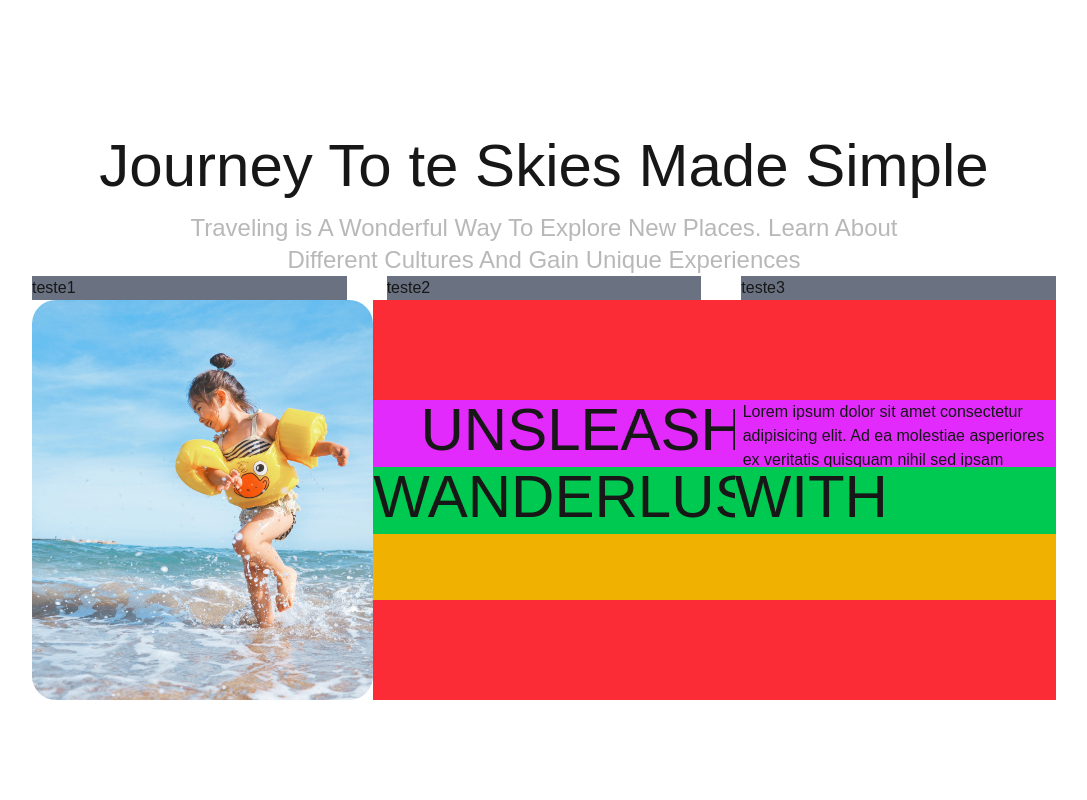
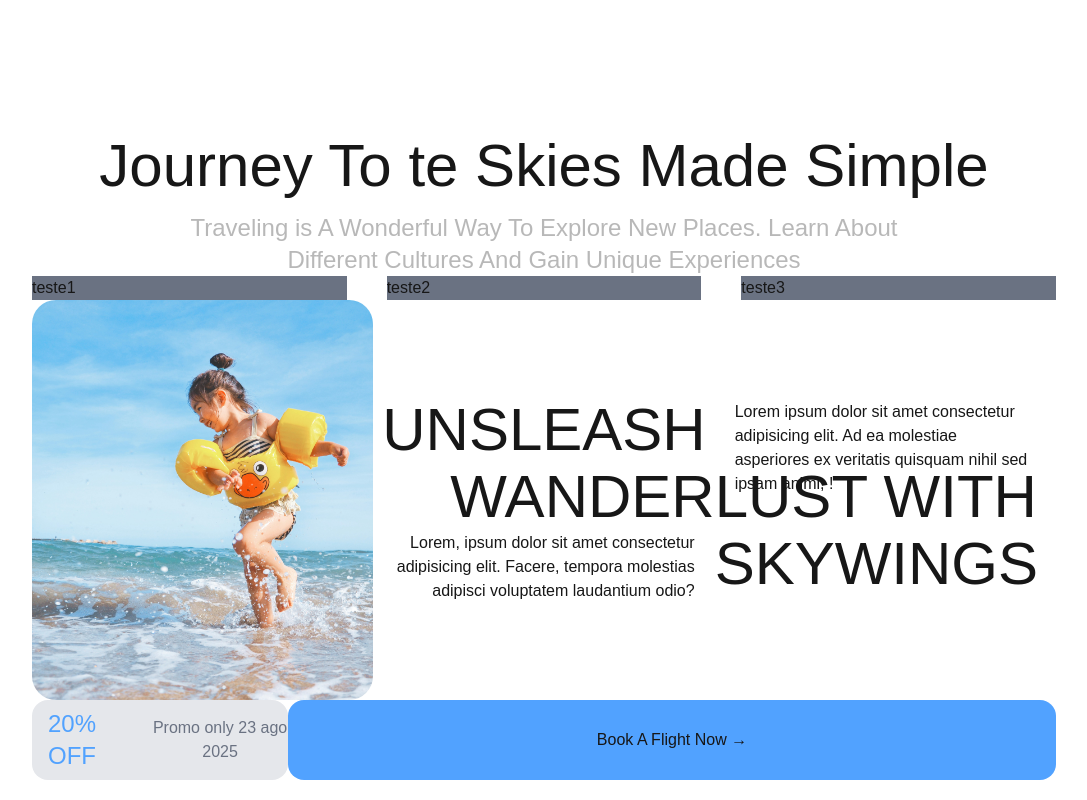
Before and after one commit to Deezinn/Nextjs-practice, a Next.js app in the folder magic-flights/: page / in a window 1280 px wide. Shown: the part 1718-2518 px from the top of the page, without its empty margins (96-1183 px from the left). Built offline with nearby package versions, Linux system fonts and the light colour scheme.

Commit message:
feat: new card content

```diff
--- a/magic-flights/src/app/page.jsx
+++ b/magic-flights/src/app/page.jsx
@@ -121,7 +121,7 @@ export default function Home() {
 
 
           {/* Terceiro Cards */}
-          <div className="grid grid-cols-[1fr_2fr]  w-full h-100 mb-[100px]">
+          <div className="grid grid-cols-[1fr_2fr]  w-full h-100">
             <div className="relative ">
               <Image
                 src={cardMarketing}
@@ -130,31 +130,40 @@ export default function Home() {
                 className="object-cover rounded-3xl"
               />
             </div>
-            <div className="grid grid-cols-2 w-full h-auto bg-red-500 justify-center items-center gap-10">
-              <div className="grid grid-rows-3 bg-blue-500 w-full h-50">
-                <div className="flex flex-col w-full h-auto bg-fuchsia-500 text-6xl text-center">
+            <div className="grid grid-cols-2 w-full h-100 justify-center items-center">
+              <div className="grid grid-rows-3  w-full h-50">
+                <div className="flex flex-col w-full h-auto  text-6xl text-center">
                   <h1>UNSLEASH</h1>
                 </div>
-                <div className="flex flex-col w-full h-auto bg-green-500 text-6xl text-end">
-                  <h1>WANDERLUST</h1>
+                <div className="flex flex-col w-full h-auto  text-6xl text-end">
+                  <h1>WANDER</h1>
                 </div>
-                <div className="flex flex-col w-full h-auto bg-yellow-500">
-
+                <div className="flex flex-col w-full h-auto  text-end justify-center items-center px-5">
+                    <h1>Lorem, ipsum dolor sit amet consectetur adipisicing elit. Facere, tempora molestias adipisci voluptatem laudantium odio?</h1>
                 </div>
               </div>
-              <div className="grid grid-rows-3 bg-blue-500 w-full h-50">
-                <div className="flex flex-col w-full h-auto bg-fuchsia-500 px-2">
-                    <p>Lorem ipsum dolor sit amet consectetur adipisicing elit. Ad ea molestiae asperiores ex veritatis quisquam nihil sed ipsam animi, iusto ut inventore quo amet voluptates deserunt enim quaerat? Iusto, a!]</p>
+              <div className="grid grid-rows-3  w-full h-50">
+                <div className="flex flex-col w-full h-auto px-5">
+                    <p>Lorem ipsum dolor sit amet consectetur adipisicing elit. Ad ea molestiae asperiores ex veritatis quisquam nihil sed ipsam animi, !</p>
                 </div>
-                <div className="flex flex-col w-full h-auto bg-green-500 text-start text-6xl">
-                  <h1>WITH</h1>
+                <div className="flex flex-col w-full h-auto text-start text-6xl">
+                  <h1>LUST WITH</h1>
                 </div>
-                <div className="flex flex-col w-full h-auto bg-yellow-500">
-
+                <div className="flex flex-col w-full h-auto  text-6xl text-start">
+                    <h1>SKYWINGS</h1>
                 </div>
               </div>
             </div>
           </div>
+           <div className="flex flex-row w-full h-20 mb-[10px]">
+                <div className="flex flex-row gap-10 bg-gray-200 h-full w-1/3  rounded-2xl  justify-center items-center text-center">
+                    <h1 className="text-2xl text-blue-400">20% OFF</h1>
+                    <h1 className="text-gray-500"> Promo only 23 ago 2025</h1>
+                </div>
+                <div className="flex w-full  justify-center rounded-2xl items-center text-center bg-blue-400 cursor-pointer">
+                    <h1>Book A Flight Now →</h1>
+                </div>
+           </div>
         </div>
       </div>
     </main>
```
